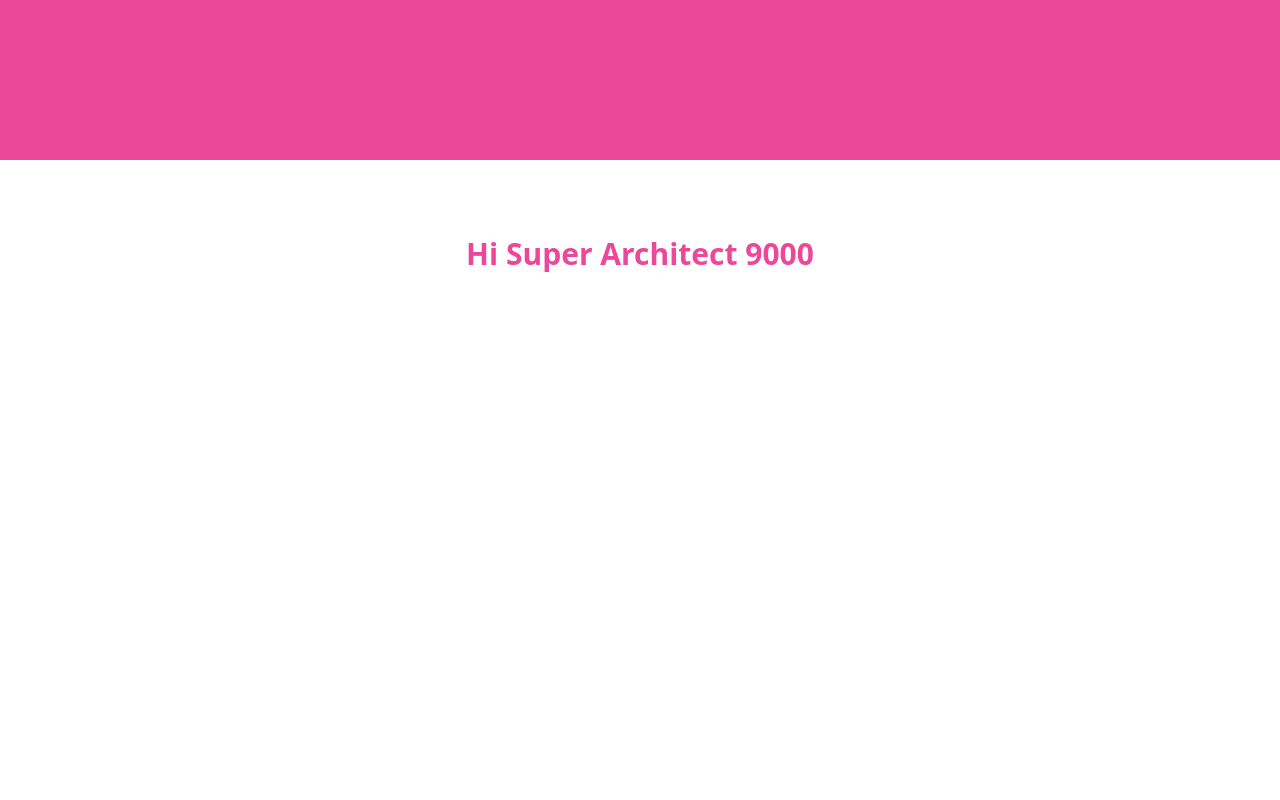
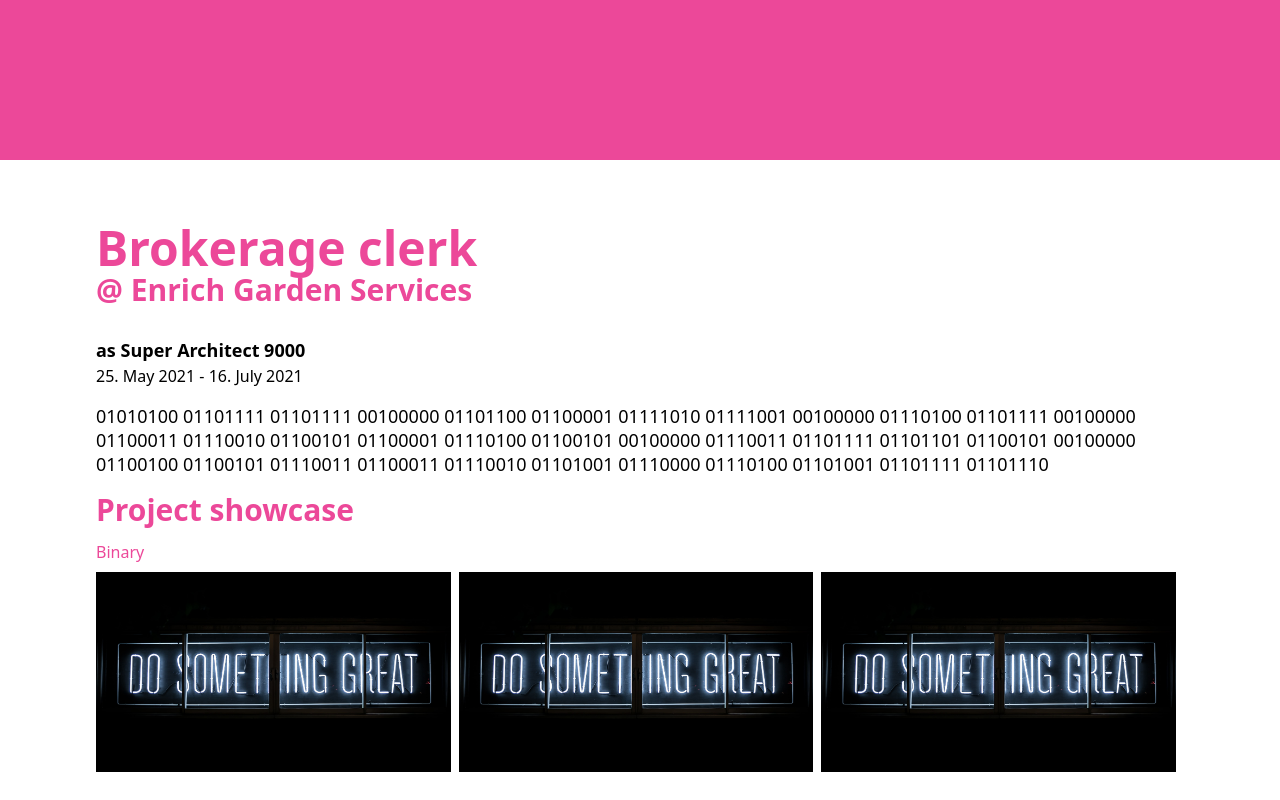
Before and after one commit to bolyesz/kolnicka, a Next.js app: page /projects/brokerage-clerk in a window 1280 px wide. Shown: the top 800 px of the page. Built offline with nearby package versions, Linux system fonts and the light colour scheme.

Commit message:
Checkpoint 10 - 11

```diff
--- a/package.json
+++ b/package.json
@@ -12,6 +12,7 @@
     "format:diff": "prettier \"src/**/*.{js,jsx,ts,tsx}\" --list-different"
   },
   "dependencies": {
+    "date-fns": "^2.19.0",
     "next": "latest",
     "react": "^17.0.1",
     "react-dom": "^17.0.1"
--- /dev/null
+++ b/src/components/Date.tsx
@@ -0,0 +1,17 @@
+import { format, parseISO } from 'date-fns';
+
+type Props = {
+  dateString: string;
+};
+
+const DEFAULT_FORMAT = 'dd. MMMM yyyy';
+
+function Date({ dateString }: Props) {
+  return (
+    <time dateTime={dateString}>
+      {format(parseISO(dateString), DEFAULT_FORMAT)}
+    </time>
+  );
+}
+
+export default Date;
--- a/src/components/InfoBar.tsx
+++ b/src/components/InfoBar.tsx
@@ -8,7 +8,7 @@ type Props = {
 
 function InfoBar({ infos }: Props) {
   return (
-    <div>
+    <div className="flex flex-wrap justify-center lg:justify-start">
       {infos.map((info, index) => {
         const hasPipe = index !== infos.length - 1;
 
--- a/src/components/Subtitle.tsx
+++ b/src/components/Subtitle.tsx
@@ -3,7 +3,7 @@ type Props = {
 };
 
 function Subtitle({ subtitle }: Props) {
-  return <h2 className="text-3xl font-bold text-pink-500 py-3">{subtitle}</h2>;
+  return <h2 className="text-3xl font-bold text-pink-500 pb-3">{subtitle}</h2>;
 }
 
 export default Subtitle;
--- /dev/null
+++ b/src/components/Title.tsx
@@ -0,0 +1,9 @@
+type Props = {
+  title: string;
+};
+
+function Title({ title }: Props) {
+  return <h1 className="text-5xl font-bold text-pink-500">{title}</h1>;
+}
+
+export default Title;
--- a/src/pages/projects/[id].tsx
+++ b/src/pages/projects/[id].tsx
@@ -3,6 +3,10 @@ import { getAllProjectIds, getProjectData } from '../../../lib/projects';
 import Layout from '../../components/Layout';
 import Subtitle from '../../components/Subtitle';
 import { Project } from '../../types';
+import Image from 'next/image';
+import InfoBar from '../../components/InfoBar';
+import Title from '../../components/Title';
+import Date from '../../components/Date';
 
 type Props = {
   projectData: Project;
@@ -11,8 +15,41 @@ type Props = {
 function ProjectDetail({ projectData }: Props) {
   return (
     <Layout title={`Kôlnička | ${projectData.name}`}>
-      <Subtitle subtitle={`Hi ${projectData.position}`} />
-      <div className="h-screen" />
+      <Title title={projectData.name} />
+      <Subtitle subtitle={`@ ${projectData.company}`} />
+
+      <div className="font-bold text-lg mt-4">
+        <span>as {projectData.position}</span>
+      </div>
+
+      <div>
+        <Date dateString={projectData.timeStart} />
+        {' - '}
+        <Date dateString={projectData.timeEnd} />
+      </div>
+
+      <p className="my-4 text-lg leading-6">{projectData.description}</p>
+
+      <Subtitle subtitle="Project showcase" />
+
+      <InfoBar
+        infos={projectData.technologies.map((technology) => ({
+          label: technology,
+        }))}
+      />
+
+      <div className="flex flex-col lg:flex-row">
+        {projectData.images.map((image, index) => (
+          <div key={index} className="relative w-full my-2 lg:mr-2">
+            <Image
+              src={image}
+              layout="responsive"
+              width="1920px"
+              height="1080px"
+            />
+          </div>
+        ))}
+      </div>
     </Layout>
   );
 }
--- a/src/types/index.ts
+++ b/src/types/index.ts
@@ -7,6 +7,7 @@ export type Project = {
   timeStart: string;
   timeEnd: string;
   technologies: string[];
+  images: string[];
 };
 
 export type Skill = {
```
Also changed, not shown: 1 other file (tests, documents, lock files or other folders).
